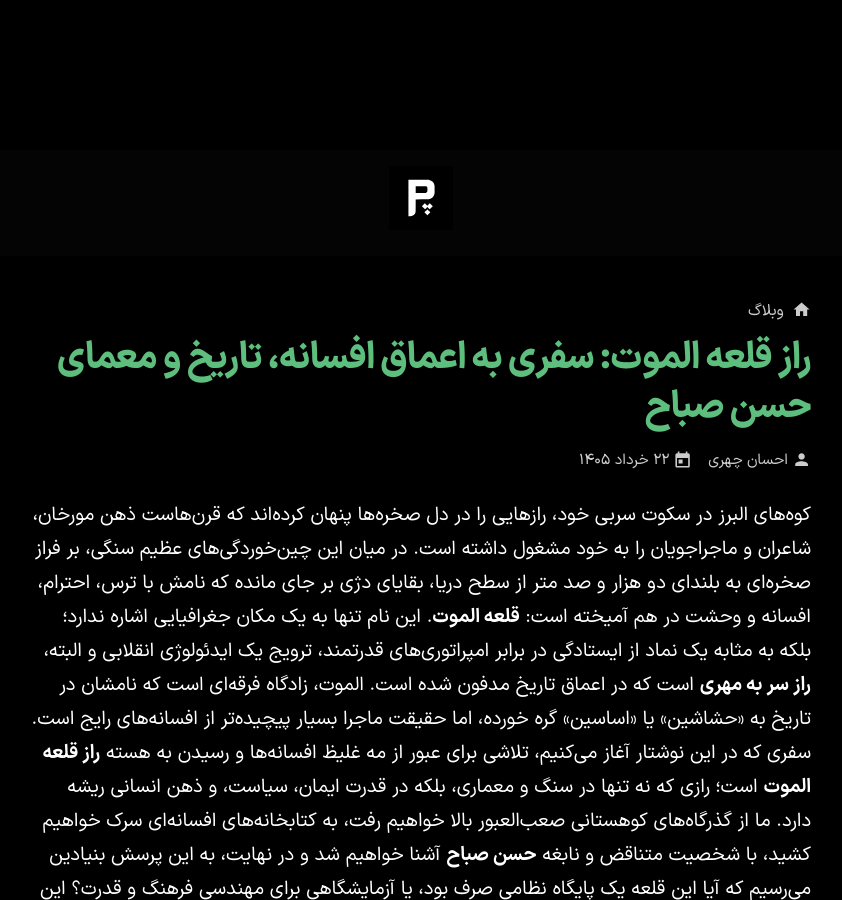
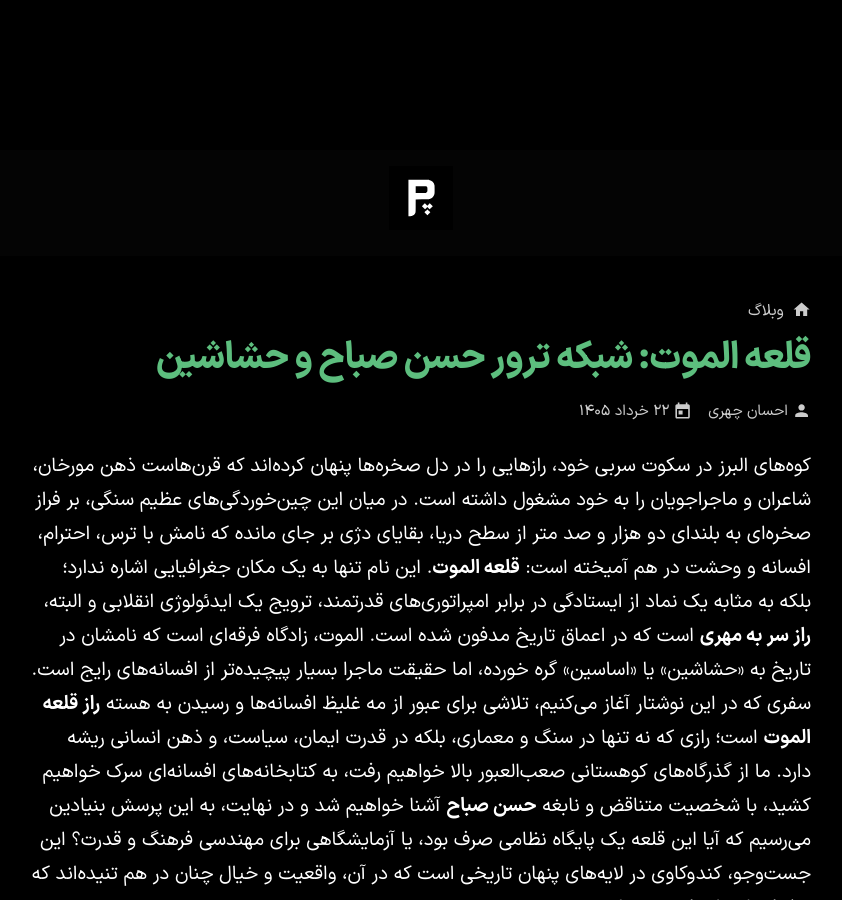
Before and after one commit to darkblog/darkblog.github.io, a Jekyll site: the page built from _posts/2026-6-12-203.md, in a window 1280 px wide and 900 px high. Shown: the whole window, without its empty margins (219-1061 px from the left). Built offline with Jekyll 4.4.1, drawn with Linux system fonts in a browser that asks for light colours.

Commit message:
Update 2026-6-12-203.md

```diff
--- a/_posts/2026-6-12-203.md
+++ b/_posts/2026-6-12-203.md
@@ -1,6 +1,7 @@
 ---
-title: "راز قلعه الموت: سفری به اعماق افسانه، تاریخ و معمای حسن صباح"
+title: "قلعه الموت: شبکه ترور حسن صباح و حشاشین"
 ---
+
 کوه‌های البرز در سکوت سربی خود، رازهایی را در دل صخره‌ها پنهان کرده‌اند که قرن‌هاست ذهن مورخان، شاعران و ماجراجویان را به خود مشغول داشته است. در میان این چین‌خوردگی‌های عظیم سنگی، بر فراز صخره‌ای به بلندای دو هزار و صد متر از سطح دریا، بقایای دژی بر جای مانده که نامش با ترس، احترام، افسانه و وحشت در هم آمیخته است: **قلعه الموت**. این نام تنها به یک مکان جغرافیایی اشاره ندارد؛ بلکه به مثابه یک نماد از ایستادگی در برابر امپراتوری‌های قدرتمند، ترویج یک ایدئولوژی انقلابی و البته، **راز سر به مهری** است که در اعماق تاریخ مدفون شده است. الموت، زادگاه فرقه‌ای است که نامشان در تاریخ به «حشاشین» یا «اساسین» گره خورده، اما حقیقت ماجرا بسیار پیچیده‌تر از افسانه‌های رایج است. سفری که در این نوشتار آغاز می‌کنیم، تلاشی برای عبور از مه غلیظ افسانه‌ها و رسیدن به هسته **راز قلعه الموت** است؛ رازی که نه تنها در سنگ و معماری، بلکه در قدرت ایمان، سیاست، و ذهن انسانی ریشه دارد. ما از گذرگاه‌های کوهستانی صعب‌العبور بالا خواهیم رفت، به کتابخانه‌های افسانه‌ای سرک خواهیم کشید، با شخصیت متناقض و نابغه **حسن صباح** آشنا خواهیم شد و در نهایت، به این پرسش بنیادین می‌رسیم که آیا این قلعه یک پایگاه نظامی صرف بود، یا آزمایشگاهی برای مهندسی فرهنگ و قدرت؟ این جست‌وجو، کندوکاوی در لایه‌های پنهان تاریخی است که در آن، واقعیت و خیال چنان در هم تنیده‌اند که تفکیکشان ناممکن می‌نماید.
 
 ## جغرافیای وحشت و زیبایی: بستر شکل‌گیری راز
```
